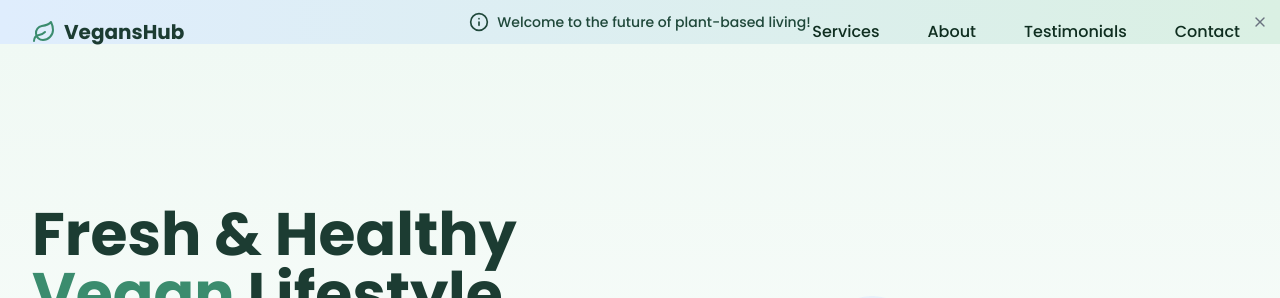
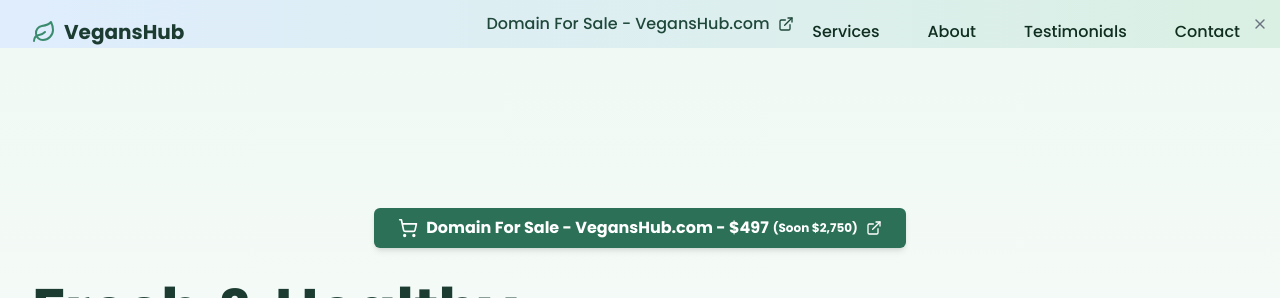
Before and after one commit to edsixto/greenleaf-vibes, a React (Vite) app: page / in a window 1280 px wide. Shown: the top 298 px of the page. Built offline with nearby package versions, Linux system fonts and the light colour scheme.

Commit message:
Update domain sale links and text
- Added domain sale link to the "Domain For Sale" button.
- Removed the "Welcome to the future of plant-based living!" text.
- Added a centered "Domain For Sale" button with a link in the hero section.

```diff
--- a/src/components/DomainBanner.tsx
+++ b/src/components/DomainBanner.tsx
@@ -1,6 +1,6 @@
 
 import React from 'react';
-import { Info, X } from 'lucide-react';
+import { ExternalLink, X } from 'lucide-react';
 
 interface DomainBannerProps {
   onClose: () => void;
@@ -10,11 +10,16 @@ const DomainBanner: React.FC<DomainBannerProps> = ({ onClose }) => {
   return (
     <div className="bg-gradient-to-r from-sky-100 to-vegan-100 py-3 shadow-md relative">
       <div className="container-custom">
-        <div className="flex items-center justify-center gap-2">
-          <Info className="h-5 w-5 text-vegan-800" />
-          <p className="text-sm font-medium text-vegan-800">
-            Welcome to the future of plant-based living!
-          </p>
+        <div className="flex items-center justify-center">
+          <a
+            href="https://www.atom.com/payments/pay/ORgbU7hKDU"
+            target="_blank"
+            rel="noopener noreferrer"
+            className="flex items-center text-vegan-800 font-medium hover:text-vegan-900 transition-colors"
+          >
+            Domain For Sale - VegansHub.com
+            <ExternalLink className="ml-2 h-4 w-4" />
+          </a>
         </div>
 
         <button
--- a/src/components/HeroSection.tsx
+++ b/src/components/HeroSection.tsx
@@ -16,6 +16,21 @@ const HeroSection: React.FC<HeroSectionProps> = ({ scrollToContact }) => {
   return (
     <section className="relative pt-32 pb-20 md:pt-40 md:pb-32 overflow-hidden bg-gradient-to-b from-vegan-50 to-white">
       <div className="container-custom">
+        {/* Domain For Sale Button - Centered above the heading */}
+        <div className="text-center mb-8">
+          <a
+            href="https://www.atom.com/payments/pay/ORgbU7hKDU"
+            target="_blank"
+            rel="noopener noreferrer"
+            className="inline-flex items-center justify-center bg-vegan-600 hover:bg-vegan-700 text-white font-bold py-2 px-6 rounded-md transition-colors shadow-md"
+          >
+            <ShoppingCart className="mr-2 h-5 w-5" />
+            Domain For Sale - VegansHub.com - $497
+            <span className="ml-1 text-xs">(Soon $2,750)</span>
+            <ExternalLink className="ml-2 h-4 w-4" />
+          </a>
+        </div>
+
         <div className="grid grid-cols-1 lg:grid-cols-2 gap-12 items-center">
           <div className="animate-fade-in">
             <h1 className="heading-xl text-vegan-900 mb-6">
```
